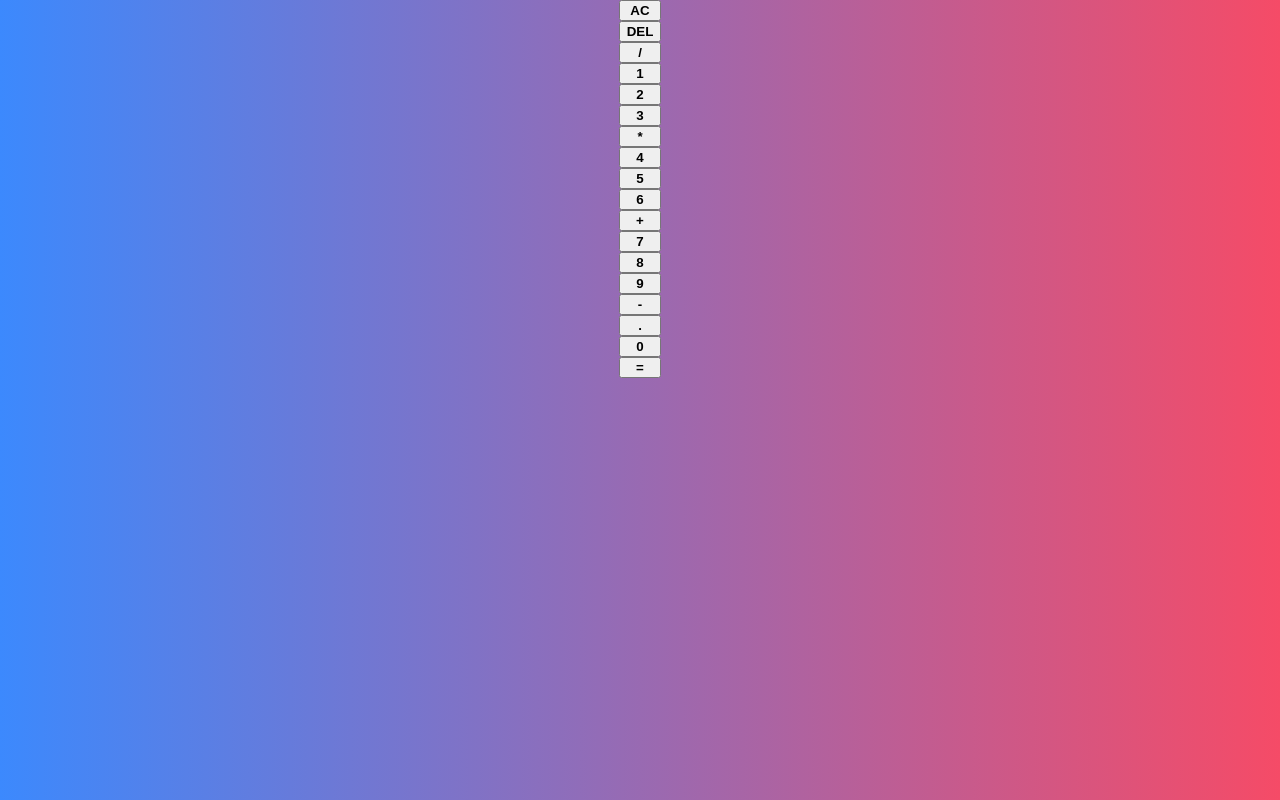
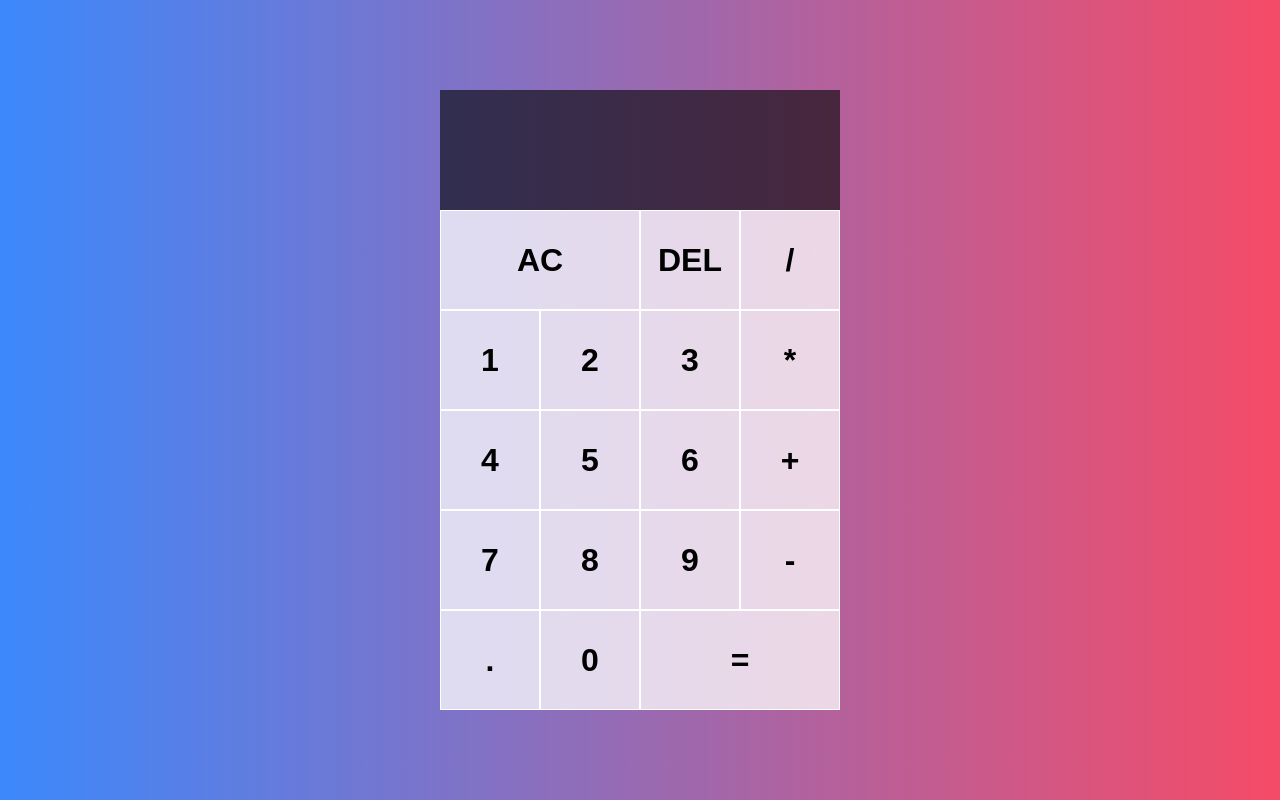
Before and after one commit to negR95/calculator-project, a plain HTML site: page index.html in a window 1280 px wide. Drawn offline with Linux system fonts and the light colour scheme.

Commit message:
create js

```diff
--- a/index.html
+++ b/index.html
@@ -10,28 +10,28 @@
   <body>
     <div class="calculator-grid">
       <div class="output">
-        <div class="previous-operand"></div>
-        <div class="current-operand"></div>
+        <div data-previous-operand class="previous-operand"></div>
+        <div data-current-operand class="current-operand"></div>
       </div>
 
-      <button class="span-two">AC</button>
-      <button>DEL</button>
-      <button>/</button>
-      <button>1</button>
-      <button>2</button>
-      <button>3</button>
-      <button>*</button>
-      <button>4</button>
-      <button>5</button>
-      <button>6</button>
-      <button>+</button>
-      <button>7</button>
-      <button>8</button>
-      <button>9</button>
-      <button>-</button>
-      <button>.</button>
-      <button>0</button>
-      <button class="span-two">=</button>
+      <button data-all-clear class="span-two">AC</button>
+      <button data-delete>DEL</button>
+      <button data-operation>/</button>
+      <button data-number>1</button>
+      <button data-number>2</button>
+      <button data-number>3</button>
+      <button data-operation>*</button>
+      <button data-number>4</button>
+      <button data-number>5</button>
+      <button data-number>6</button>
+      <button data-operation>+</button>
+      <button data-number>7</button>
+      <button data-number>8</button>
+      <button data-number>9</button>
+      <button data-operation>-</button>
+      <button data-number>.</button>
+      <button data-number>0</button>
+      <button data-equals class="span-two">=</button>
 
     </div>
     <script src="script.js"></script>
--- a/script.js
+++ b/script.js
@@ -0,0 +1,43 @@
+class calculator {
+  constructor(previousOperandTextElement, currentOperandTextElement) {
+    this.previousOperandTextElement = previousOperandTextElement;
+    this.currentOperandTextElement = currentOperandTextElement;
+  }
+
+  clear() {
+
+  }
+
+  delete() {
+
+  }
+
+  appendNumber(number) {
+
+  }
+
+  chooseOperation(operation){
+
+  }
+
+  compute() {
+
+  }
+
+  updateDsplay() {
+
+  }
+
+}
+
+const numberButtons = document.querySelectorAll(["data-number"]);
+const operationButtons = document.querySelectorAll(["data-operation"]);
+const equalsButton = document.querySelector(["data-equals"]);
+const deleteButton = document.querySelector(["data-delete"]);
+const allClearButton = document.querySelector(["data-all-clear"]);
+const previousOperandTextElement = document.querySelector([
+  "data-previous-operand",
+]);
+const currentOperandTextElement = document.querySelector([
+  "data-current-operand",
+]);
--- a/style.css
+++ b/style.css
@@ -15,5 +15,46 @@ body {
 .calculator-grid {
   display: grid;
   justify-content: center;
-  align-items: center;
+  align-content: center;
+  min-height: 100vh;
+  grid-template-columns: repeat(4, 100px);
+  grid-template-rows: minmax(120px, auto) repeat(5, 100px);
 }
+
+.calculator-grid > button {
+  cursor: pointer;
+  font-size: 2rem;
+  border: 1px solid white;
+  background: rgba(255, 255, 255, 0.75);
+  outline: none;
+}
+
+.calculator-grid > button:hover {
+  background: rgba(255, 255, 255, 0.9);
+}
+
+.span-two {
+  grid-column: span 2;
+}
+
+.output {
+  grid-column: 1 / -1;
+  background: rgba(0, 0, 0, 0.6);
+  display: flex;
+  align-items: flex-end;
+  justify-content: space-around;
+  flex-direction: column;
+  padding: 10px;
+  word-wrap: break-word;
+  word-break: break-all;
+}
+
+.previous-operand {
+  color: rgba(255, 255, 255, 0.75);
+  font-size: 1.5rem;
+}
+
+.current-operand {
+  color: white;
+  font-size: 2.5rem;
+}
```
